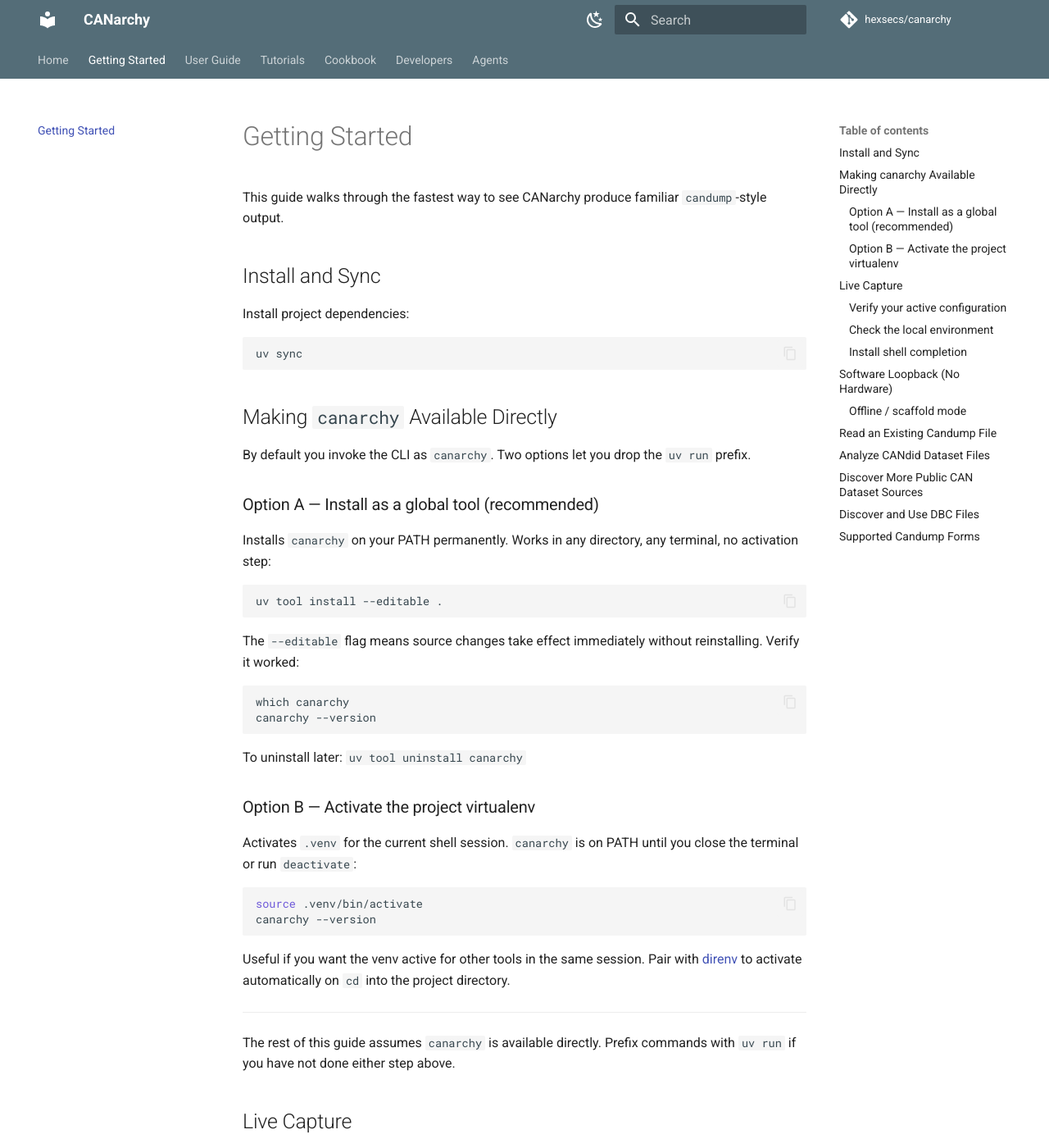
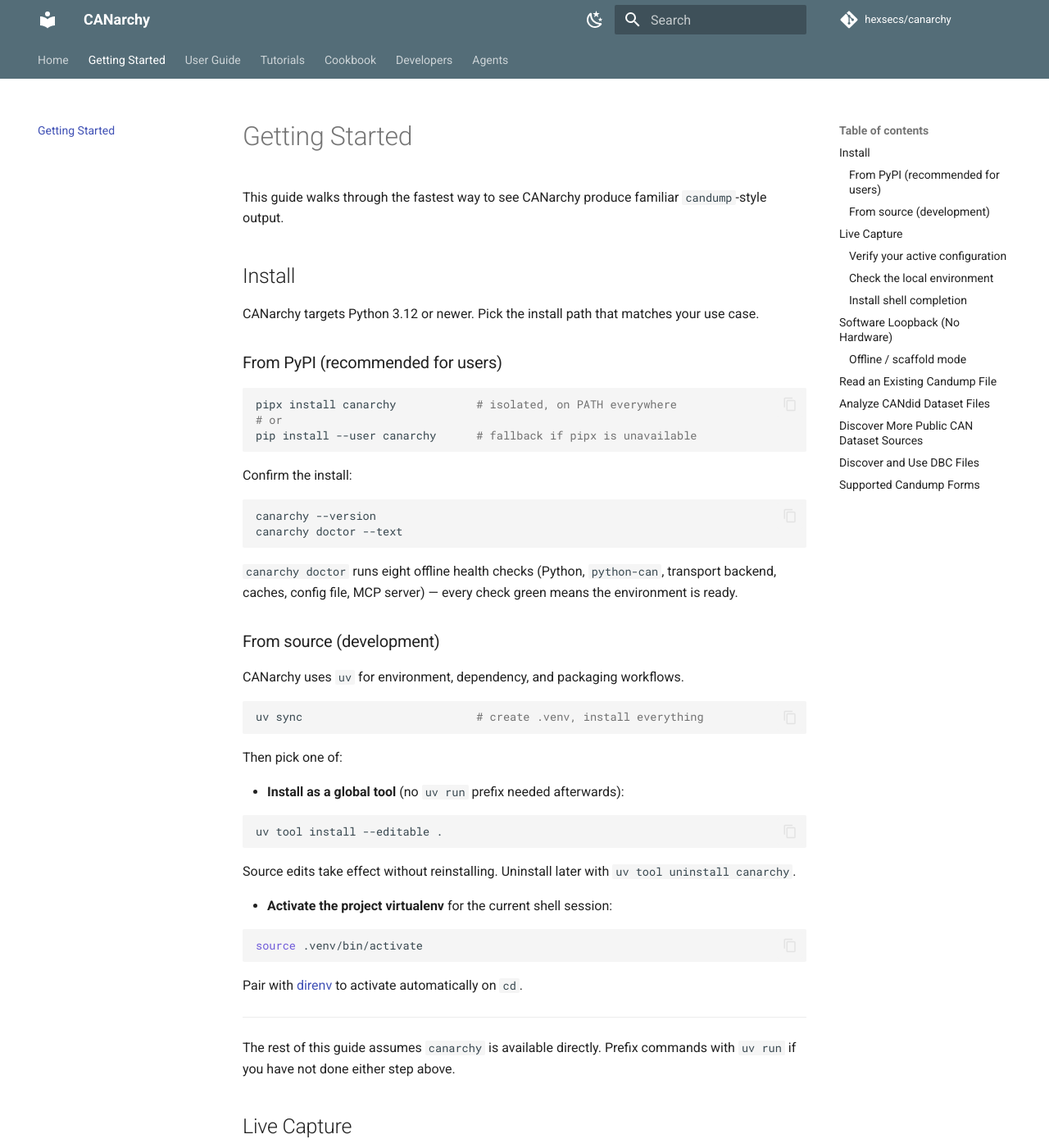
Before and after one commit to hexsecs/canarchy, an MkDocs documentation site: the page built from docs/getting_started.md, in a window 1280 px wide and 1400 px high. Shown: the whole window at 82% size. Built offline with MkDocs 1.6.1 and Material for MkDocs 9.7.7, drawn with Linux system fonts in a browser that asks for light colours; comment, search, counter and statistics services are not loaded.

Commit message:
docs: 60-second quickstart and PyPI-first install path (#343)
Lead README and Getting Started with the `pipx install canarchy`
quickstart so new users have a single-command path once the package
is on PyPI. The `uv`-based source install moves to a "From source
(development)" subsection alongside it.

Verified the publish wiring is ready: `uv build` produces a clean
sdist + wheel, `uvx twine check dist/*` reports PASSED for both,
and `.github/workflows/publish.yml` already supports the manual
dispatch flow. The actual publish has to be dispatched by a
maintainer; once that happens the README quickstart works as
written.

The quickstart's demo step uses
`CANARCHY_TRANSPORT_BACKEND=scaffold canarchy capture can0 --jsonl`
so it works with a freshly-installed pipx package — no fixture
files, no hardware, no network.

closes #300

````diff
--- a/docs/getting_started.md
+++ b/docs/getting_started.md
@@ -2,45 +2,52 @@
 
 This guide walks through the fastest way to see CANarchy produce familiar `candump`-style output.
 
-## Install and Sync
+## Install
 
-Install project dependencies:
+CANarchy targets Python 3.12 or newer. Pick the install path that matches your use case.
+
+### From PyPI (recommended for users)
 
 ```bash
-uv sync
+pipx install canarchy            # isolated, on PATH everywhere
+# or
+pip install --user canarchy      # fallback if pipx is unavailable
 ```
 
-## Making `canarchy` Available Directly
-
-By default you invoke the CLI as `canarchy`. Two options let you drop the `uv run` prefix.
-
-### Option A — Install as a global tool (recommended)
-
-Installs `canarchy` on your PATH permanently. Works in any directory, any terminal, no activation step:
+Confirm the install:
 
 ```bash
-uv tool install --editable .
+canarchy --version
+canarchy doctor --text
 ```
 
-The `--editable` flag means source changes take effect immediately without reinstalling. Verify it worked:
+`canarchy doctor` runs eight offline health checks (Python, `python-can`, transport backend, caches, config file, MCP server) — every check green means the environment is ready.
+
+### From source (development)
+
+CANarchy uses `uv` for environment, dependency, and packaging workflows.
 
 ```bash
-which canarchy
-canarchy --version
+uv sync                          # create .venv, install everything
 ```
 
-To uninstall later: `uv tool uninstall canarchy`
+Then pick one of:
 
-### Option B — Activate the project virtualenv
+* **Install as a global tool** (no `uv run` prefix needed afterwards):
 
-Activates `.venv` for the current shell session. `canarchy` is on PATH until you close the terminal or run `deactivate`:
+  ```bash
+  uv tool install --editable .
+  ```
 
-```bash
-source .venv/bin/activate
-canarchy --version
-```
+  Source edits take effect without reinstalling. Uninstall later with `uv tool uninstall canarchy`.
 
-Useful if you want the venv active for other tools in the same session. Pair with [direnv](https://direnv.net/) to activate automatically on `cd` into the project directory.
+* **Activate the project virtualenv** for the current shell session:
+
+  ```bash
+  source .venv/bin/activate
+  ```
+
+  Pair with [direnv](https://direnv.net/) to activate automatically on `cd`.
 
 ---
 
--- a/docs/mcp_install.md
+++ b/docs/mcp_install.md
@@ -19,7 +19,7 @@
 ```
 
 If either fails, follow the
-[Getting Started](getting_started.md#install-and-sync) install steps
+[Getting Started](getting_started.md#install) install steps
 first. A clean `canarchy doctor --text` run is a fast way to verify the
 local environment before wiring it into a client.
 
````
Also changed, not shown: CHANGELOG.md (+1 -0 lines), README.md (+46 -1 lines).
